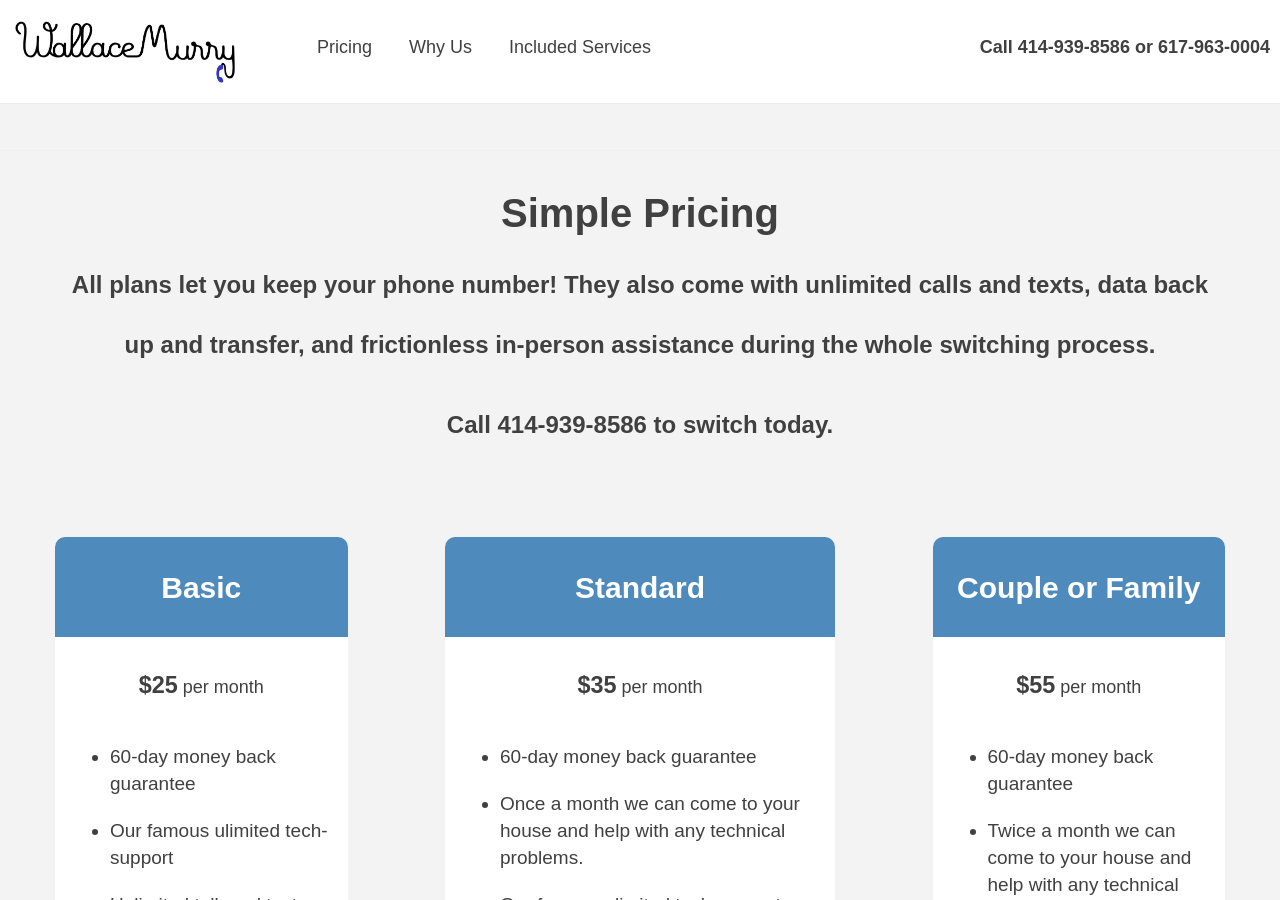
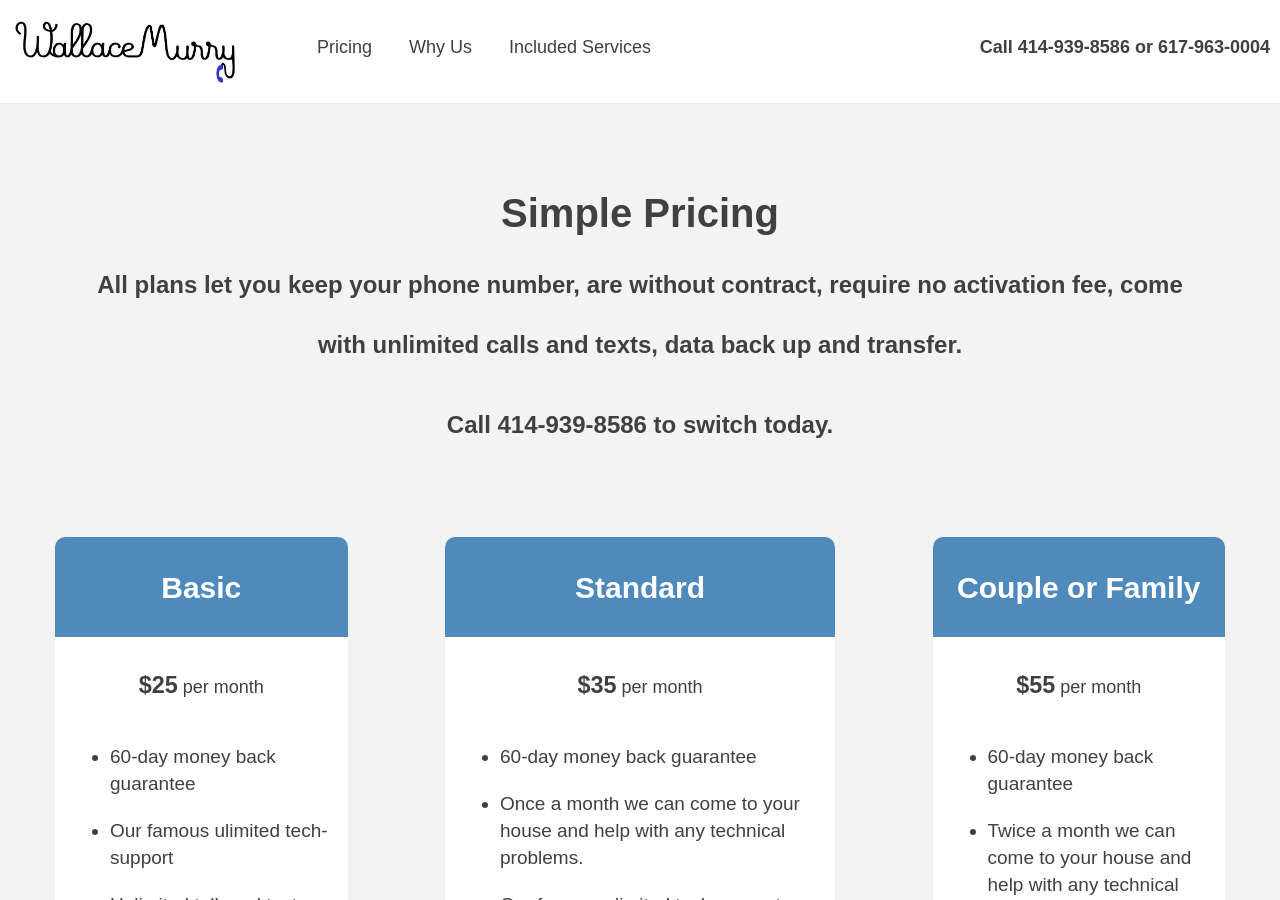
Before and after one commit to jalague/wallacemurry, a Jekyll site: the page built from pricing/index.html, in a window 1280 px wide and 900 px high. Built offline with Jekyll 4.4.1, drawn with Linux system fonts in a browser that asks for light colours; nearby versions of some CDN libraries.

Commit message:
apply better layout on small desktops on pricing page

```diff
--- a/pricing/index.html
+++ b/pricing/index.html
@@ -15,14 +15,14 @@
       <div class="container">
         <header>
       <h1 id="pricing-header">Simple Pricing</h1>
-      <h3 class="subtitle">All plans let you keep your phone number! They also come with unlimited calls and texts, data back up and transfer, and frictionless in-person assistance during the whole switching process.</h3>
+      <h3 class="subtitle">All plans let you keep your phone number, are without contract, require no activation fee, come with unlimited calls and texts, data back up and transfer. </h3>
 
       <h3 class="subtitle">Call <b>414-939-8586</b> to switch today.</h3>
 
     </header>
     <div class="row">
     <div id="pricing-tiers" class="center-block">
-    <div class="col-lg-3 pricing-plan" id="plans-summaries-standard">
+    <div class="col-md-3 pricing-plan" id="plans-summaries-standard">
       <div id="pricing-title-container">
         <h3>Basic</h3>
       </div>
@@ -45,7 +45,7 @@
 
       </div>
     </div>
-    <div class="col-lg-4 col-lg-offset-1 pricing-plan" id="plans-summaries-premium">
+    <div class="col-md-4 col-md-offset-1 pricing-plan" id="plans-summaries-premium">
       <div id="pricing-title-container">
 
         <h3>Standard</h3>
@@ -76,7 +76,7 @@
 -->
       </div>
     </div>
-    <div class="col-lg-3 col-lg-offset-1 pricing-plan" id="plans-summaries-premium">
+    <div class="col-md-3 col-md-offset-1 pricing-plan" id="plans-summaries-premium">
       <div id="pricing-title-container">
         <h3>Couple or Family</h3>
       </div>
```
